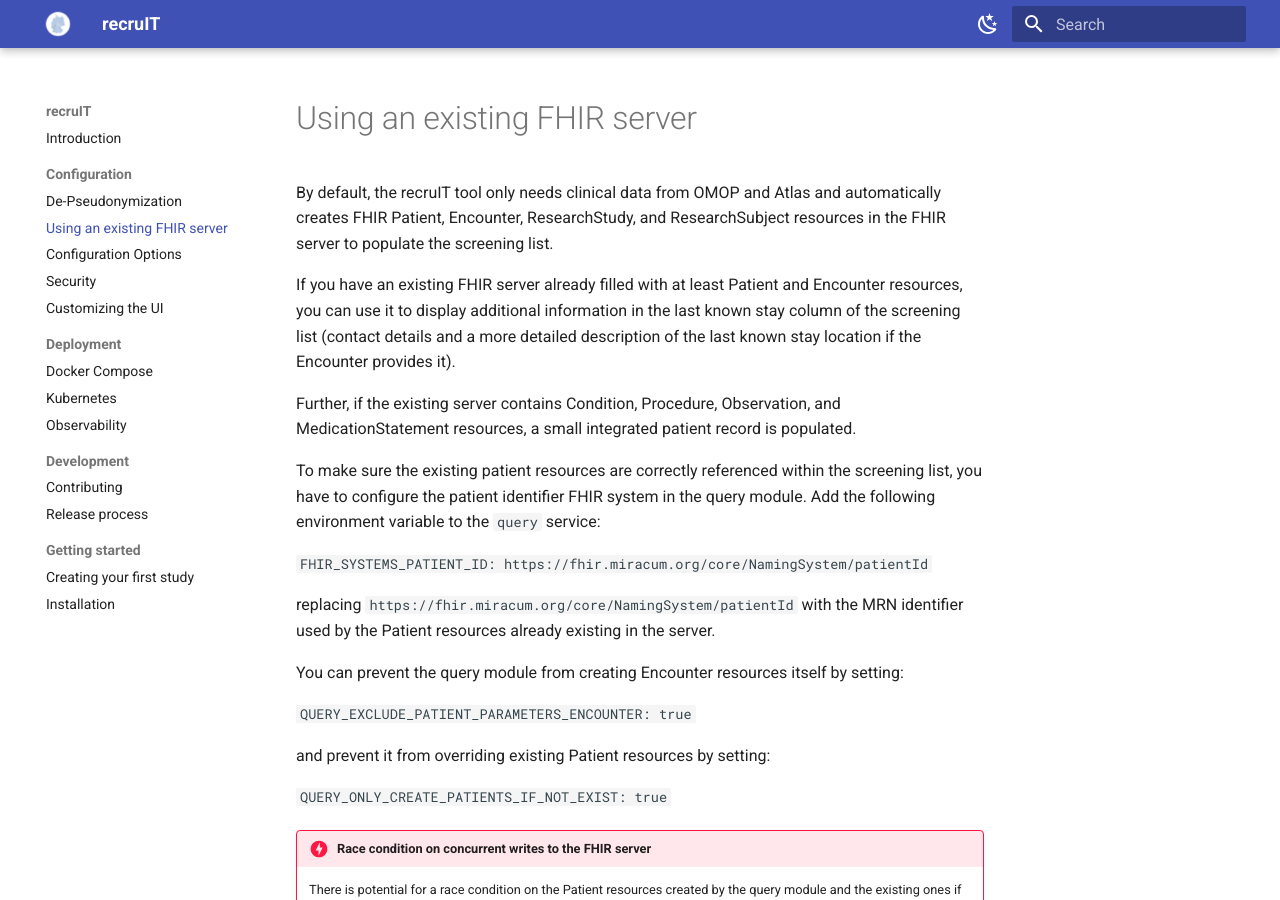
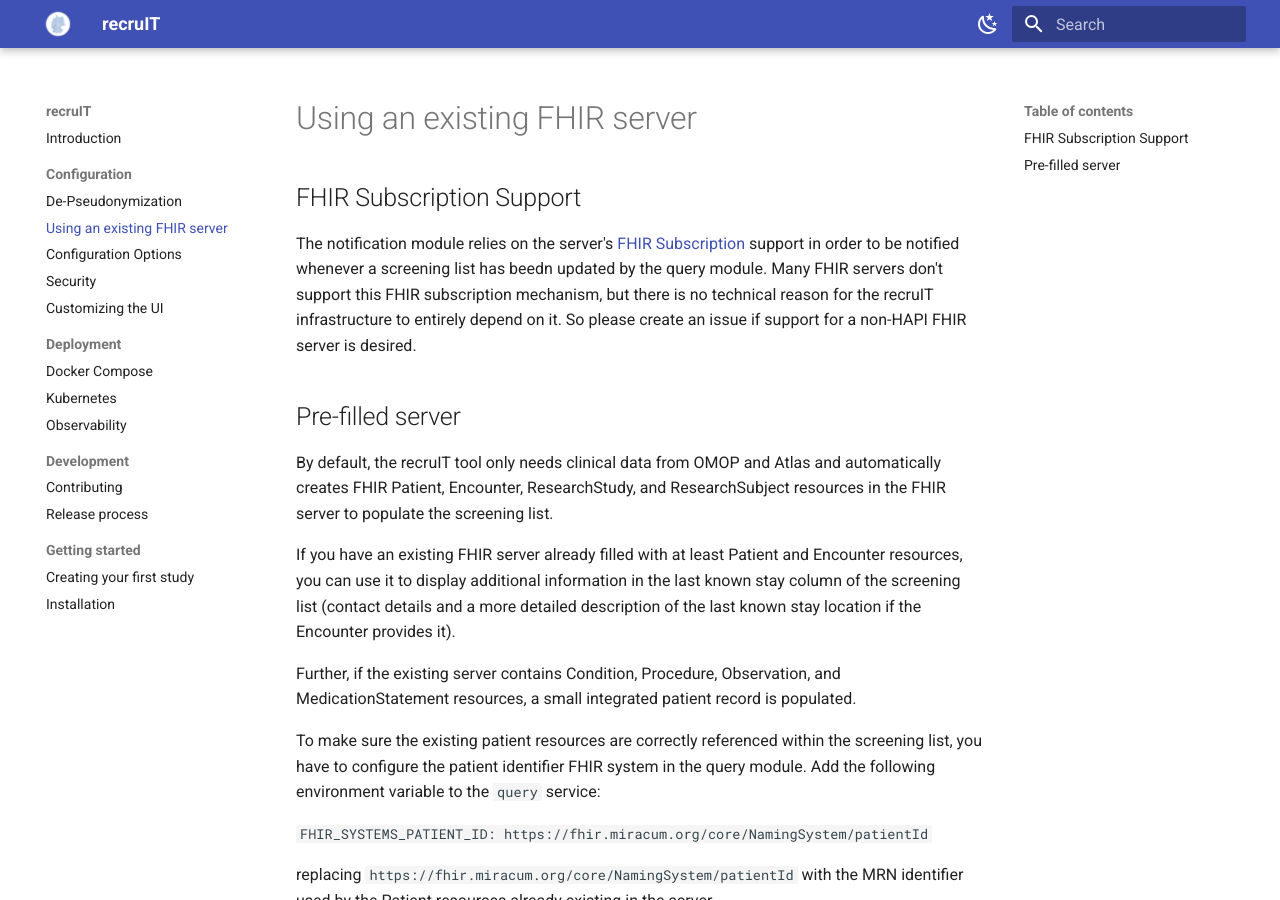
Before and after one commit to miracum/recruit, an MkDocs documentation site: the page built from docs/configuration/existing-fhir-server.md, in a window 1280 px wide and 900 px high. Built offline with MkDocs 1.6.1 and Material for MkDocs 9.7.7, drawn with Linux system fonts in a browser that asks for light colours.

Commit message:
docs: added note on FHIR subscription requirements

```diff
--- a/docs/configuration/existing-fhir-server.md
+++ b/docs/configuration/existing-fhir-server.md
@@ -1,4 +1,13 @@
 # Using an existing FHIR server
+
+## FHIR Subscription Support
+
+The notification module relies on the server's [FHIR Subscription](https://www.hl7.org/fhir/subscription.html) support
+in order to be notified whenever a screening list has beedn updated by the query module. Many FHIR servers don't support
+this FHIR subscription mechanism, but there is no technical reason for the recruIT infrastructure to entirely depend on it.
+So please create an issue if support for a non-HAPI FHIR server is desired.
+
+## Pre-filled server
 
 By default, the recruIT tool only needs clinical data from OMOP and Atlas and automatically creates FHIR Patient,
 Encounter, ResearchStudy, and ResearchSubject resources in the FHIR server to populate the screening list.
```
